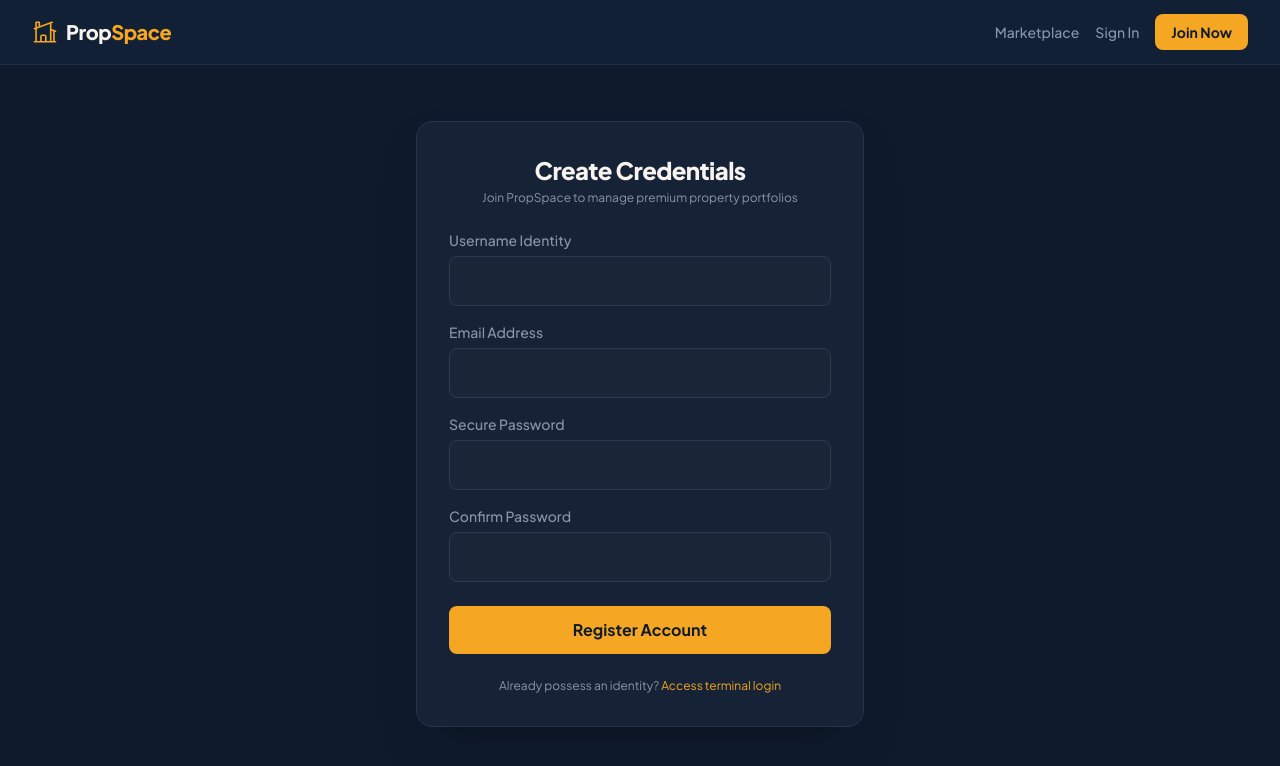
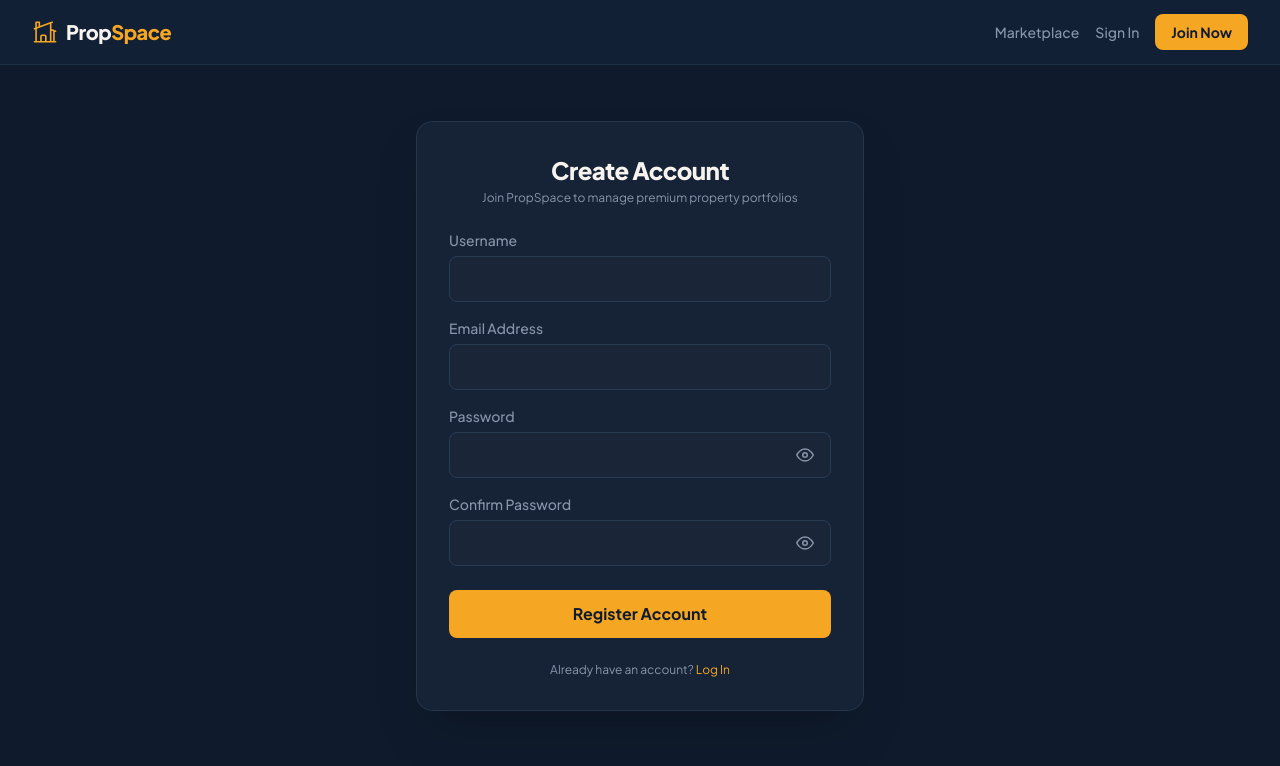
Before and after one commit to efemeroyal/propspace, a React app in the folder frontend/: page /register in a window 1280 px wide. Shown: the top 766 px of the page. Built offline with nearby package versions, Linux system fonts and the light colour scheme; the HTML template or start-up script is replaced by a standard one.

Commit message:
feat: Add show/hide functionality better UX

```diff
--- a/frontend/src/components/ui/InputField.jsx
+++ b/frontend/src/components/ui/InputField.jsx
@@ -1,14 +1,33 @@
-export default function InputField({ label, error, register, ...props }) {
+export default function InputField({
+  label,
+  error,
+  register,
+  suffix,
+  ...props
+}) {
   return (
     <div className="w-full flex flex-col gap-1.5">
       <label className="text-sm font-medium text-[#8896AB]">{label}</label>
-      <input
-        {...register}
-        {...props}
-        className="w-full px-4 py-3 bg-[#1A2638] border border-[#2A3B54] rounded-lg text-[#F7F4EF] focus:outline-none focus:border-[#F5A623] transition-colors"
-      />
+
+      {/* Flex container groups the input line and its suffix element safely */}
+      <div className="relative flex items-center bg-[#1A2638] border border-[#2A3B54] rounded-lg focus-within:border-[#F5A623] transition-colors overflow-hidden">
+        <input
+          {...register}
+          {...props}
+          className="w-full px-4 py-3 bg-transparent text-[#F7F4EF] focus:outline-none text-sm placeholder-[#8896AB]/40"
+        />
+        {suffix && (
+          <div className="pr-4 flex items-center justify-center shrink-0">
+            {suffix}
+          </div>
+        )}
+      </div>
+
+      {/* Error container sits cleanly underneath the input block without affecting icon spacing */}
       {error && (
-        <span className="text-xs text-red-400 mt-0.5">{error.message}</span>
+        <span className="text-xs text-red-400 mt-0.5 pl-1">
+          {error.message}
+        </span>
       )}
     </div>
   );
--- a/frontend/src/pages/Login.jsx
+++ b/frontend/src/pages/Login.jsx
@@ -1,3 +1,4 @@
+import { useState } from "react";
 import { useForm } from "react-hook-form";
 import { useMutation } from "@tanstack/react-query";
 import { useNavigate, Link } from "react-router-dom";
@@ -5,6 +6,7 @@ import toast from "react-hot-toast";
 import { authAPI } from "../api/auth";
 import { useAuth } from "../context/AuthContext";
 import InputField from "../components/ui/InputField";
+import { FiEye, FiEyeOff } from "react-icons/fi";
 
 export default function Login() {
   const { login } = useAuth();
@@ -14,6 +16,7 @@ export default function Login() {
     handleSubmit,
     formState: { errors },
   } = useForm();
+  const [showPassword, setShowPassword] = useState(false);
 
   const mutation = useMutation({
     mutationFn: authAPI.login,
@@ -49,14 +52,26 @@ export default function Login() {
           register={register("email", {
             required: "Email identity is mandatory",
           })}
+          placeholder="yourname@example.com"
         />
+
         <InputField
           label="Account Password"
-          type="password"
+          type={showPassword ? "text" : "password"}
           error={errors.password}
           register={register("password", {
             required: "Verification credential required",
           })}
+          placeholder="••••••••"
+          suffix={
+            <button
+              type="button"
+              onClick={() => setShowPassword(!showPassword)}
+              className="text-[#8896AB] hover:text-[#F7F4EF] transition-colors"
+            >
+              {showPassword ? <FiEyeOff size={18} /> : <FiEye size={18} />}
+            </button>
+          }
         />
 
         <button
@@ -71,7 +86,7 @@ export default function Login() {
       <p className="text-xs text-center text-[#8896AB] mt-6">
         No account registered?{" "}
         <Link to="/register" className="text-[#F5A623] hover:underline">
-          Create profile credentials
+          Register here
         </Link>
       </p>
     </div>
--- a/frontend/src/pages/Register.jsx
+++ b/frontend/src/pages/Register.jsx
@@ -1,18 +1,24 @@
+import { useState } from "react";
 import { useForm } from "react-hook-form";
 import { useMutation } from "@tanstack/react-query";
 import { useNavigate, Link } from "react-router-dom";
 import toast from "react-hot-toast";
 import { authAPI } from "../api/auth";
 import InputField from "../components/ui/InputField";
+import { FiEye, FiEyeOff } from "react-icons/fi";
 
 export default function Register() {
   const navigate = useNavigate();
   const {
     register,
     handleSubmit,
-    getValues,
+    watch,
     formState: { errors },
   } = useForm();
+
+  const [showPassword, setShowPassword] = useState(false);
+  const [showConfirmPassword, setShowConfirmPassword] = useState(false);
+  const passwordValues = watch("password");
 
   const mutation = useMutation({
     mutationFn: authAPI.register,
@@ -20,16 +26,14 @@ export default function Register() {
       toast.success("Registration successful! Please sign in.");
       navigate("/login");
     },
-    onError: (err) => {
-      toast.error(err.message || "Registration sequence aborted by server.");
-    },
+    onError: (err) => toast.error(err.message || "Registration failed."),
   });
 
   return (
     <div className="max-w-md w-full mx-auto bg-[#162235] border border-[#25354C] rounded-2xl p-8 mt-6 shadow-2xl">
       <div className="mb-6 text-center">
         <h2 className="text-2xl font-extrabold tracking-tight">
-          Create Credentials
+          Create Account
         </h2>
         <p className="text-xs text-[#8896AB] mt-1">
           Join PropSpace to manage premium property portfolios
@@ -38,72 +42,85 @@ export default function Register() {
 
       <form
         onSubmit={handleSubmit((data) => {
-          // Strip out confirmPassword so clean sanitation payloads hit the backend API
           const { confirmPassword, ...cleanPayload } = data;
           mutation.mutate(cleanPayload);
         })}
         className="space-y-4"
       >
         <InputField
-          label="Username Identity"
+          label="Username"
           type="text"
           error={errors.username}
           register={register("username", {
-            required: "Username handle is mandatory",
+            required: "Username is mandatory",
             minLength: { value: 3, message: "Must be at least 3 characters" },
           })}
         />
-
         <InputField
           label="Email Address"
           type="email"
           error={errors.email}
           register={register("email", {
-            required: "Email anchor is mandatory",
-            pattern: {
-              value: /^\S+@\S+\.\S+$/i,
-              message: "Invalid email structure format",
-            },
+            required: "Email is mandatory",
+            pattern: { value: /^\S+@\S+$/i, message: "Invalid email format" },
           })}
         />
 
         <InputField
-          label="Secure Password"
-          type="password"
+          label="Password"
+          type={showPassword ? "text" : "password"}
           error={errors.password}
           register={register("password", {
-            required: "Secure password string is mandatory",
-            minLength: {
-              value: 6,
-              message: "Password must be at least 6 characters long",
-            },
+            required: "Password is mandatory",
+            minLength: { value: 6, message: "Must be at least 6 characters" },
           })}
+          suffix={
+            <button
+              type="button"
+              onClick={() => setShowPassword(!showPassword)}
+              className="text-[#8896AB] hover:text-[#F7F4EF] transition-colors"
+            >
+              {showPassword ? <FiEyeOff size={18} /> : <FiEye size={18} />}
+            </button>
+          }
         />
 
         <InputField
           label="Confirm Password"
-          type="password"
+          type={showConfirmPassword ? "text" : "password"}
           error={errors.confirmPassword}
           register={register("confirmPassword", {
             required: "Re-entry verification required",
             validate: (value) =>
-              value === getValues("password") || "The passwords do not match",
+              value === passwordValues || "The passwords do not match",
           })}
+          suffix={
+            <button
+              type="button"
+              onClick={() => setShowConfirmPassword(!showConfirmPassword)}
+              className="text-[#8896AB] hover:text-[#F7F4EF] transition-colors"
+            >
+              {showConfirmPassword ? (
+                <FiEyeOff size={18} />
+              ) : (
+                <FiEye size={18} />
+              )}
+            </button>
+          }
         />
 
         <button
           type="submit"
           disabled={mutation.isPending}
-          className="w-full bg-[#F5A623] hover:bg-[#E0921B] disabled:bg-[#F5A623]/50 text-[#0F1B2D] py-3 rounded-lg font-bold transition-all mt-2"
+          className="w-full bg-[#F5A623] hover:bg-[#E0921B] text-[#0F1B2D] py-3 rounded-lg font-bold transition-all mt-2"
         >
-          {mutation.isPending ? "Salting & Registering..." : "Register Account"}
+          {mutation.isPending ? "Registering..." : "Register Account"}
         </button>
       </form>
-
       <p className="text-xs text-center text-[#8896AB] mt-6">
-        Already possess an identity?{" "}
+        Already have an account?{" "}
         <Link to="/login" className="text-[#F5A623] hover:underline">
-          Access terminal login
+          Log In
         </Link>
       </p>
     </div>
```
Also changed, not shown: frontend/src/pages/Profile.jsx (+24 -35 lines).
